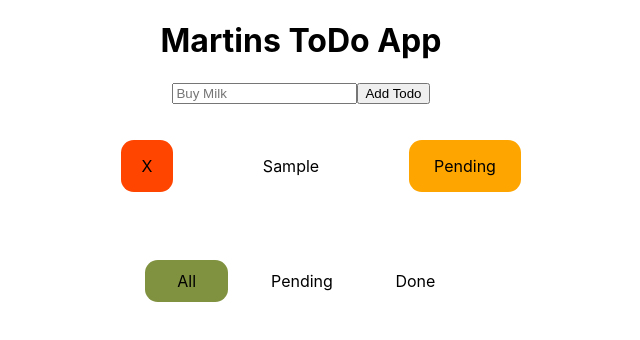
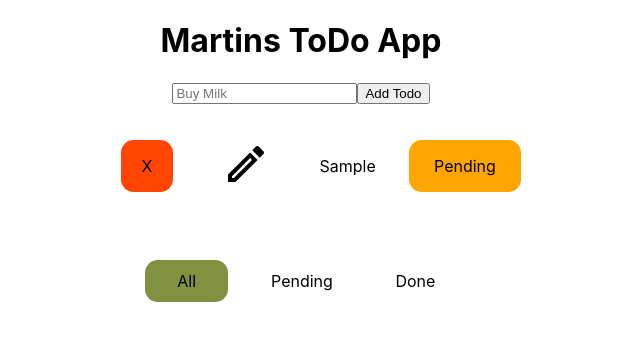
Before and after one commit to mpagels/react-todo-app-walkthrough, a React (Create React App) app: page / in a window 1280 px wide. Both pictures are taken after typing "Sample" into the empty fields and a click on the button "Add Todo". Shown: the top 340 px of the page, without its empty margins (339-979 px from the left). Built offline with nearby package versions, Linux system fonts and the light colour scheme.

Commit message:
Add EditButton to ToDoItem

```diff
--- a/src/App.css
+++ b/src/App.css
@@ -56,6 +56,11 @@ main {
   border-radius: 0.8em;
   width: 80px;
 }
+.ToDo__btn--edit {
+  all: unset;
+  border-radius: 0.8em;
+  width: 80px;
+}
 
 .pending {
   background-color: orange;
--- a/src/components/ToDoItem.js
+++ b/src/components/ToDoItem.js
@@ -1,5 +1,5 @@
 import React from "react";
-
+import editSymbol from "../assets/svg/edit.svg";
 export default function ToDo({ todo, deleteToDo, toggleStatusOfTodo }) {
   function handleOnDeleteClick() {
     deleteToDo(todo.todo);
@@ -13,6 +13,9 @@ export default function ToDo({ todo, deleteToDo, toggleStatusOfTodo }) {
       <button onClick={handleOnDeleteClick} className="ToDo__btn delete">
         X
       </button>
+      <button className="ToDo__btn--edit">
+        <img src={editSymbol} alt="" />
+      </button>
       <p>{todo.todo}</p>
       <button
         onClick={handleOnToggleClick}
```
Also changed, not shown: src/assets/svg/edit.svg (added).
